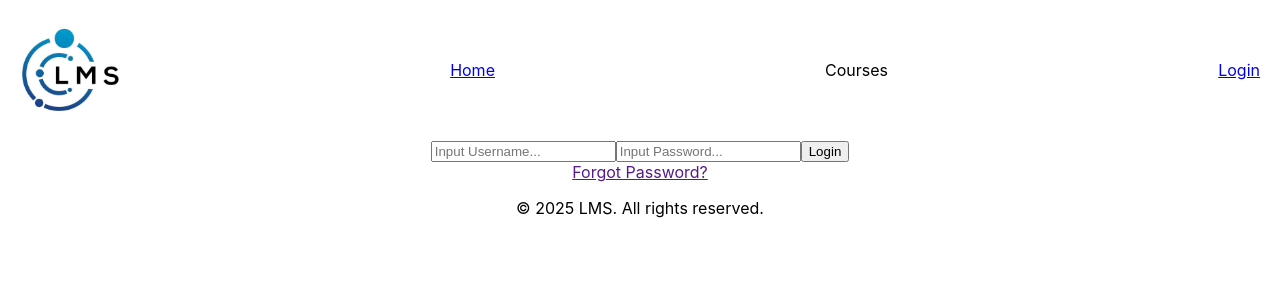
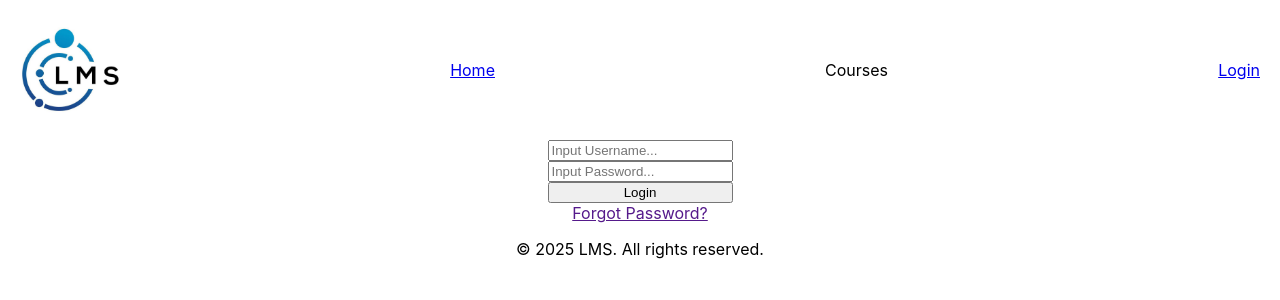
Before and after one commit to Altonot/ENSF381_Assignment4, a React (Create React App) app in the folder my-lms-app/: page /Login in a window 1280 px wide. Shown: the top 300 px of the page. Built offline with nearby package versions, Linux system fonts and the light colour scheme; no server answers.

Commit message:
fix login, styling for homepage and login needed

```diff
--- a/my-lms-app/package.json
+++ b/my-lms-app/package.json
@@ -11,6 +11,7 @@
     "react-dom": "^19.0.0",
     "react-router-dom": "^7.4.0",
     "react-scripts": "5.0.1",
+    "styled-components": "^6.1.16",
     "web-vitals": "^2.1.4"
   },
   "scripts": {
--- a/my-lms-app/src/components/AuthMessage.js
+++ b/my-lms-app/src/components/AuthMessage.js
@@ -0,0 +1,16 @@
+import React, { useContext } from 'react';
+import { loginContext } from './LoginForm.js';
+import DisplayStatus from './DisplayStatus.js'
+
+function AuthMessage() {
+
+    const {output, message} = useContext(loginContext);
+
+    return (
+        <div>
+            <DisplayStatus type={output} message={message} />
+        </div>
+    );
+}
+
+export default AuthMessage;
--- a/my-lms-app/src/components/DisplayStatus.js
+++ b/my-lms-app/src/components/DisplayStatus.js
@@ -0,0 +1,31 @@
+import React, { useEffect } from 'react';
+
+function DisplayStatus(props){
+
+    useEffect(() => {
+            if(props.type == 'success'){
+                window.setTimeout(navigate, 2000);
+            }
+    }, [props.type]);
+
+    function navigate(){
+        window.location.href = '/courses';
+    }
+
+    return(
+        <>
+            {(props.type == "success") && (
+                <div>
+                    <p>{props.message}</p>
+                </div>
+            )}
+            {(props.type == "error") && (
+                <div>
+                    <p>{props.message}</p>
+                </div>
+            )}
+        </>
+    );
+}
+
+export default DisplayStatus;
--- a/my-lms-app/src/components/LoginForm.css
+++ b/my-lms-app/src/components/LoginForm.css
@@ -3,3 +3,9 @@
     flex-direction: column;
     align-items: center;
 }
+
+.loginform {
+    display:flex;
+    flex-direction: column;
+    justify-content: center;
+}
--- a/my-lms-app/src/components/LoginForm.js
+++ b/my-lms-app/src/components/LoginForm.js
@@ -1,11 +1,17 @@
 import './LoginForm.css';
 import React, { useState, useEffect } from 'react';
+import { createContext } from 'react';
+import AuthMessage from './AuthMessage.js'
+
+export const loginContext = createContext(null);
 
 function LoginForm() {
     const [data, setData] = useState([]);
     const [user, setUser] = useState(null);
     const [pass, setPass] = useState(null);
     const [isLoading, setIsLoading] = useState(true);
+    const [output, setOutput] = useState('');
+    const [message, setMessage] = useState('');
 
     useEffect(() => {
         fetch('https://jsonplaceholder.typicode.com/users')
@@ -20,7 +26,9 @@ function LoginForm() {
             });
     }, []);
 
-    function handleSubmit() {
+    function handleSubmit(event) {
+        event.preventDefault();
+
         if (isLoading) {
             return;
         }
@@ -37,23 +45,26 @@ function LoginForm() {
         }
 
         if(valid == 1){
-
+            setOutput('success');
+            setMessage('Login Succeeded, Redirecting...');
         }
-    }
-
-    function navigateToCourses(){
-        //Wait 2 seconds
-        //window.location.href = '/courses';
+        else{
+            setOutput('error');
+            setMessage('Login Failed, Try Again.');
+        }
     }
 
     return (
         <div className='login'>
-            <form onSubmit={handleSubmit}>
+            <form onSubmit={handleSubmit} className='loginform'>
                 <input type='text' value={user} name='username' placeholder='Input Username...' onChange={(e) => setUser(e.target.value)} required />
                 <input type='password' value={pass} name='password' placeholder='Input Password...' minLength='8' onChange={(e) => setPass(e.target.value)} required />
                 <button type='submit'>Login</button>
             </form>
             <a href="">Forgot Password?</a>
+            <loginContext.Provider value={{output, message}}>
+                <AuthMessage />
+            </loginContext.Provider>
         </div>
     );
 }
```
Also changed, not shown: 1 other file (tests, documents, lock files or other folders).
